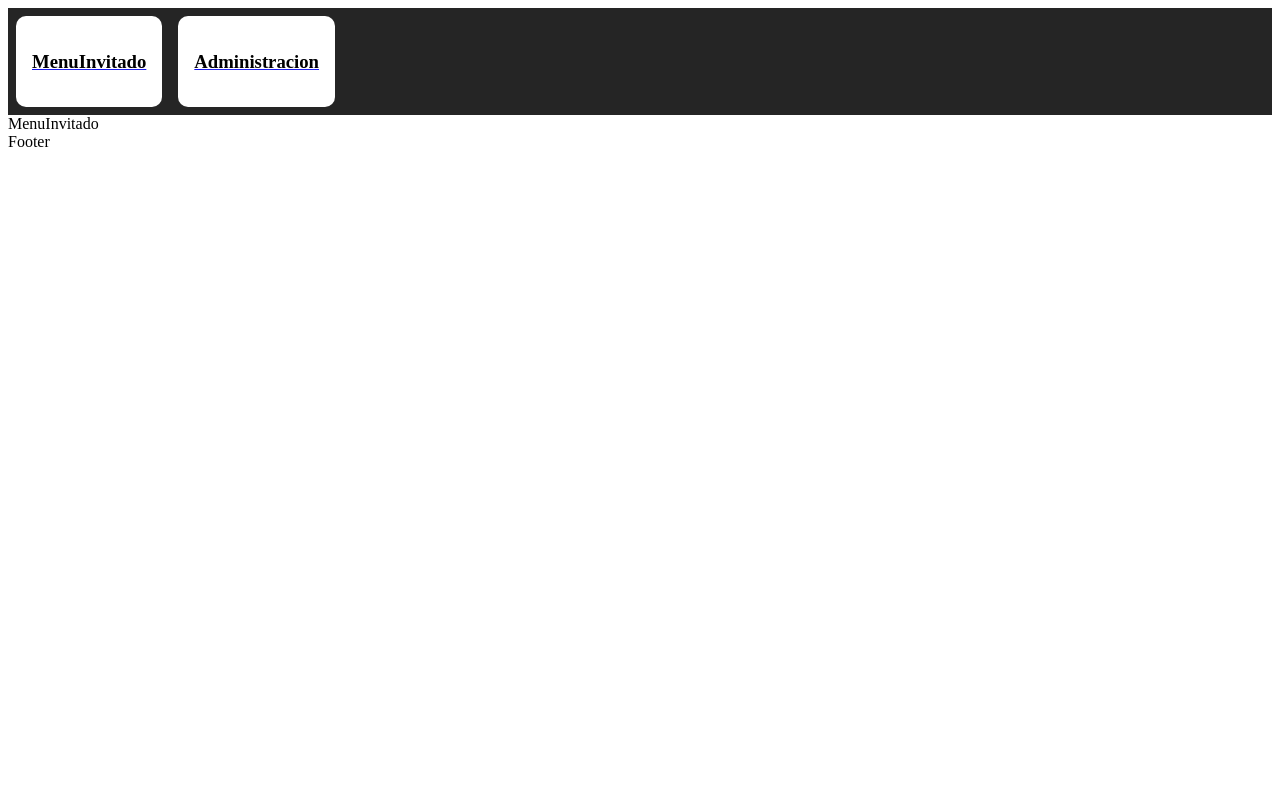
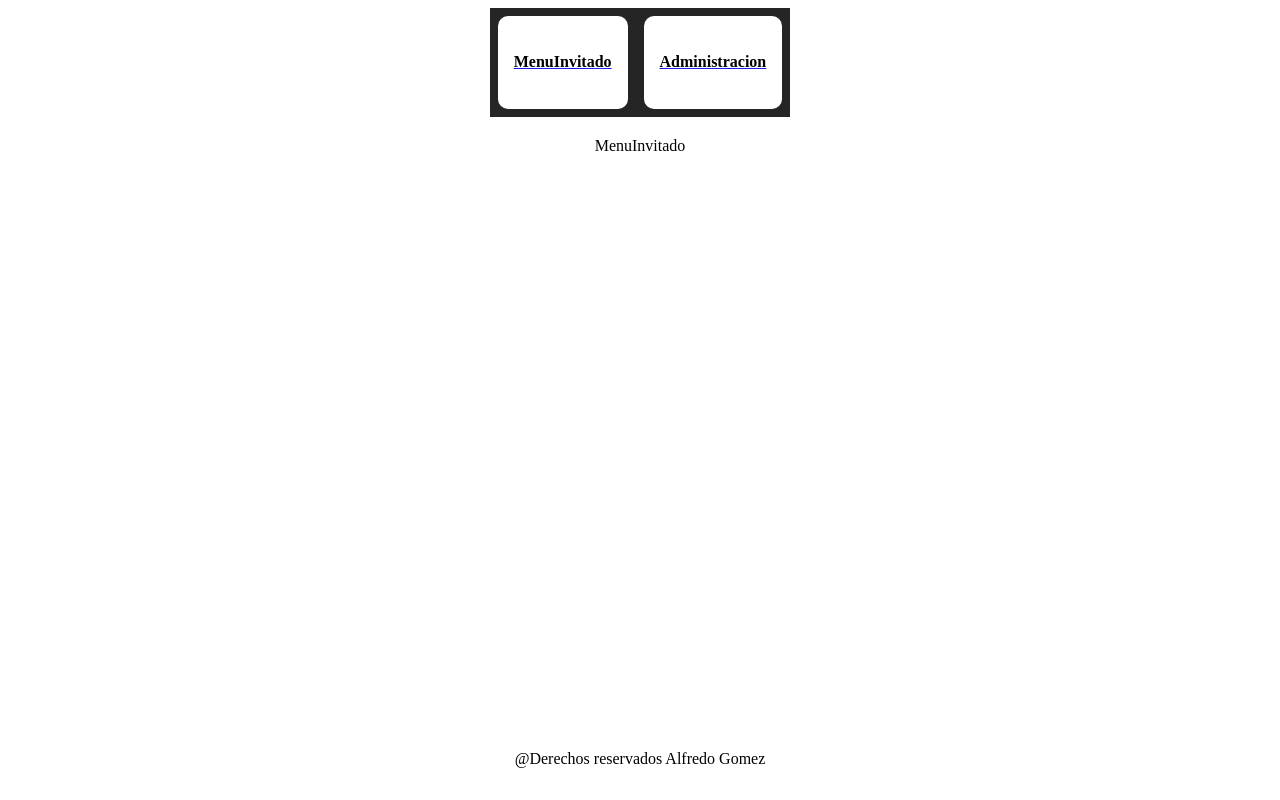
Before and after one commit to alfre755/NutriGreen, a React (Vite) app in the folder NutriGreen/: page / in a window 1280 px wide. Built offline with nearby package versions, Linux system fonts and the light colour scheme.

Commit message:
feat estilos
Se modifican estilos

```diff
--- a/NutriGreen/src/components/LayaoutTemplate/MainView/index.jsx
+++ b/NutriGreen/src/components/LayaoutTemplate/MainView/index.jsx
@@ -2,16 +2,34 @@ import React from "react";
 import PropTypes from "prop-types";
 import NavBar from "../../Main/NavBar";
 import Footer from "../../../sections/Footer";
+import styled from "@emotion/styled";
+
+const MainViewStyle = styled.section`
+  display: flex;
+  flex-direction: column;
+  min-height: 95vh;
+  justify-content: center;
+  align-items: center;
+
+  & main {
+    flex: 2vmax;
+    padding: 20px;
+  }
+
+  & footer {
+    flex-shrink: 0;
+  }
+`;
 
 function MainView({ children }) {
   return (
-    <>
+    <MainViewStyle>
       <NavBar />
       <main>{children}</main>
       <footer>
         <Footer />
       </footer>
-    </>
+    </MainViewStyle>
   );
 }
 
--- a/NutriGreen/src/sections/Footer.jsx
+++ b/NutriGreen/src/sections/Footer.jsx
@@ -1,8 +1,11 @@
 import React from "react";
 import PropTypes from "prop-types";
+import styled from "@emotion/styled";
+
+const FooterStyle = styled.section``;
 
 function Footer(props) {
-  return <div>Footer</div>;
+  return <FooterStyle>@Derechos reservados Alfredo Gomez</FooterStyle>;
 }
 
 Footer.propTypes = {};
```
